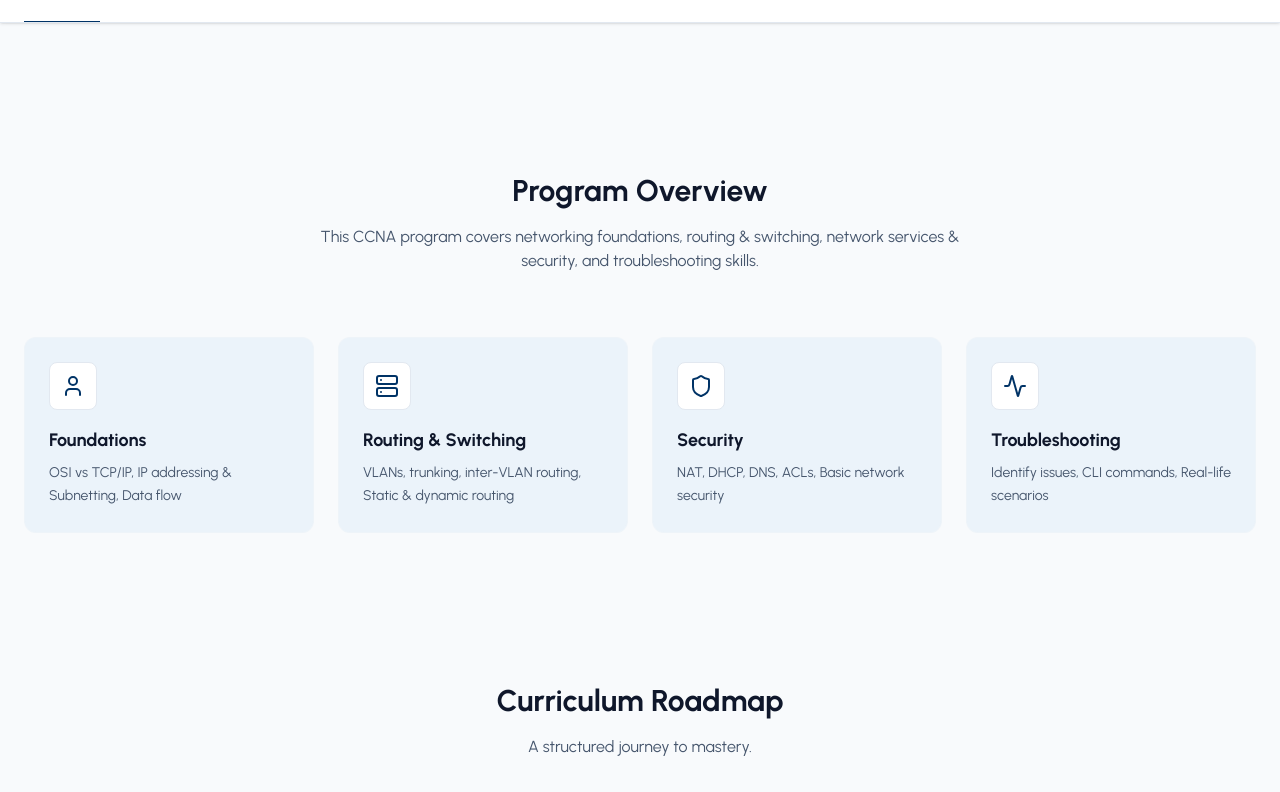
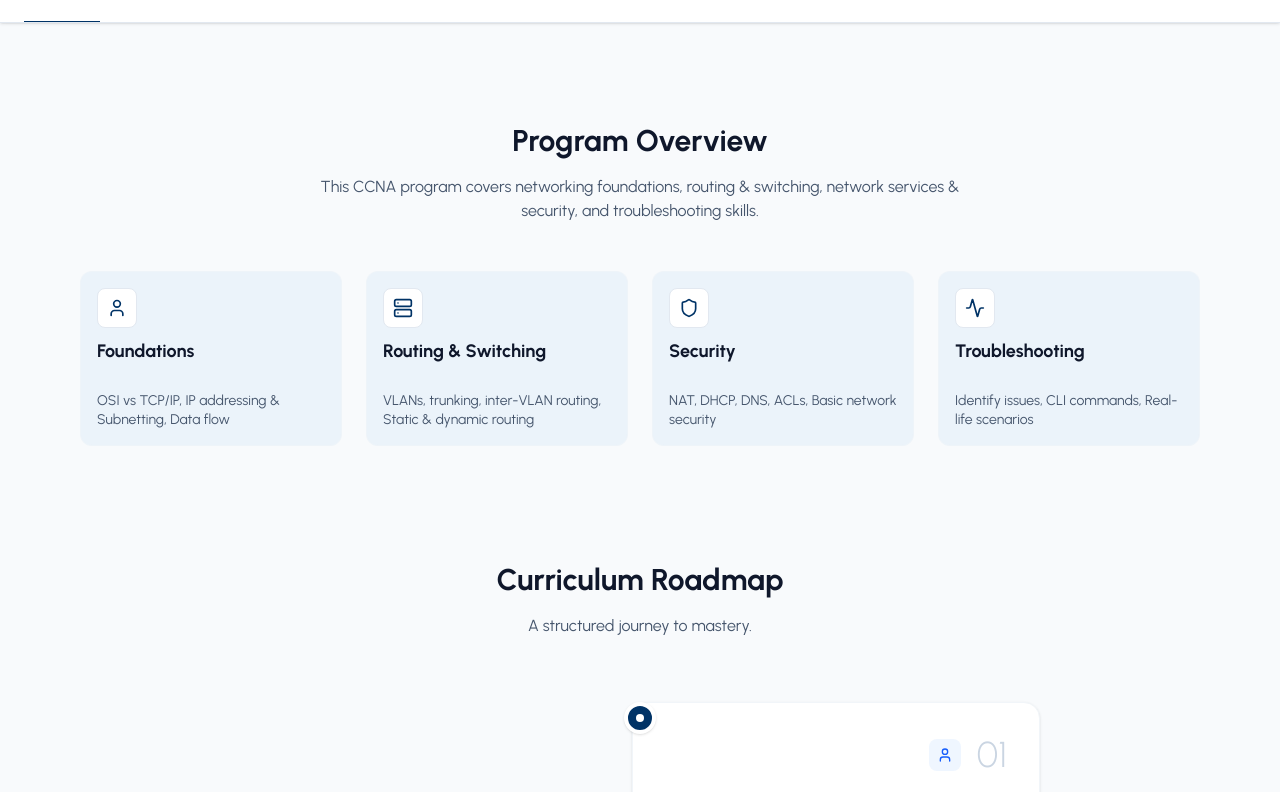
Before and after one commit to Chandan-pullanikatt/network-masters-hub, a Next.js app in the folder frontend/: page /courses/ccna-200-301 in a window 1280 px wide. Shown: the part 748-1540 px from the top of the page. Built offline with nearby package versions, Linux system fonts and the light colour scheme.

Commit message:
courseedit1

```diff
--- a/frontend/src/app/courses/[slug]/page.tsx
+++ b/frontend/src/app/courses/[slug]/page.tsx
@@ -109,25 +109,27 @@ export default function CourseDetailPage({ params }: { params: Promise<{ slug: s
                 </div>
             </div>
 
-            <div className="container px-4 md:px-6 py-[150px] space-y-[150px]">
+            <div className="max-w-[1200px] mx-auto rounded-[12px] px-4 md:px-6 py-[100px] space-y-[100px]">
 
                 {/* Program Overview - Core Skills */}
                 <section id="overview" className="scroll-mt-32">
-                    <div className="text-center mb-16">
+                    <div className="text-center mb-[48px]">
                         <h2 className="text-3xl font-bold text-slate-900 mb-4">{overview?.title || "Course Overview"}</h2>
                         <p className="text-slate-600 max-w-2xl mx-auto">
                             {overview?.description || "Master the skills needed for this course."}
                         </p>
                     </div>
 
-                    <div className="grid grid-cols-1 md:grid-cols-2 lg:grid-cols-4 gap-6">
+                    <div className="flex flex-nowrap gap-6 overflow-x-auto pb-4 -mx-4 px-4 md:mx-0 md:px-0 no-scrollbar justify-center md:justify-start lg:justify-center">
                         {overview?.skills.map((skill: any, idx: number) => (
-                            <div key={idx} className="bg-[#EBF3FA] p-6 rounded-xl border border-slate-100/50 hover:shadow-md transition-shadow">
-                                <div className="w-12 h-12 bg-white rounded-lg flex items-center justify-center border border-slate-200 mb-4 text-[#003366]">
-                                    <skill.icon className="w-6 h-6" />
+                            <div key={idx} className="bg-[#EBF3FA] p-4 rounded-xl border border-slate-100/50 hover:shadow-md transition-shadow w-[262px] h-[175px] flex-shrink-0 flex flex-col justify-between">
+                                <div>
+                                    <div className="w-10 h-10 bg-white rounded-lg flex items-center justify-center border border-slate-200 mb-3 text-[#003366]">
+                                        <skill.icon className="w-5 h-5" />
+                                    </div>
+                                    <h3 className="text-lg font-bold text-slate-900 mb-1 leading-tight">{skill.title}</h3>
                                 </div>
-                                <h3 className="text-lg font-bold text-slate-900 mb-2">{skill.title}</h3>
-                                <p className="text-slate-600 text-sm leading-relaxed">{skill.desc}</p>
+                                <p className="text-slate-600 text-sm leading-snug line-clamp-3">{skill.desc}</p>
                             </div>
                         ))}
                     </div>
```
